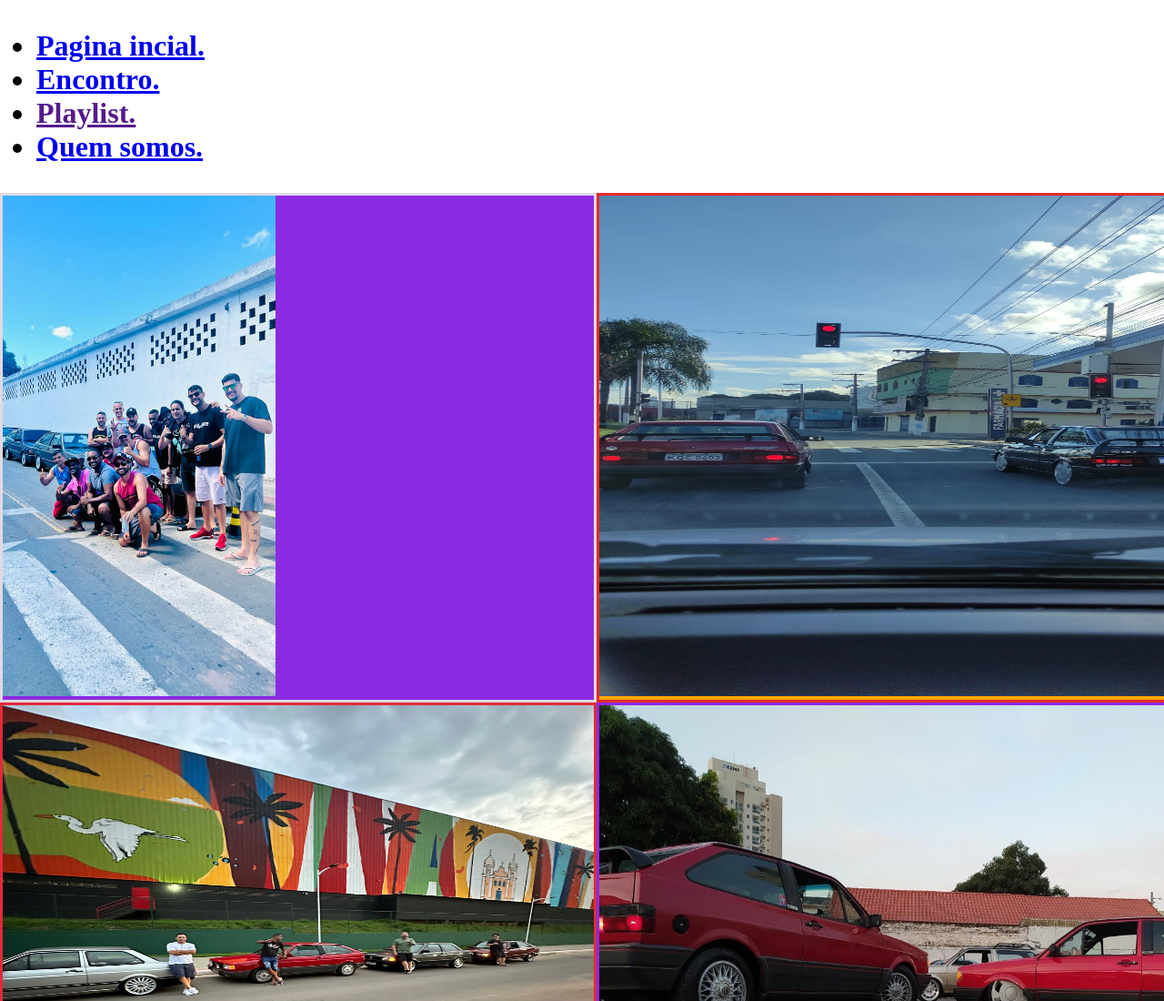
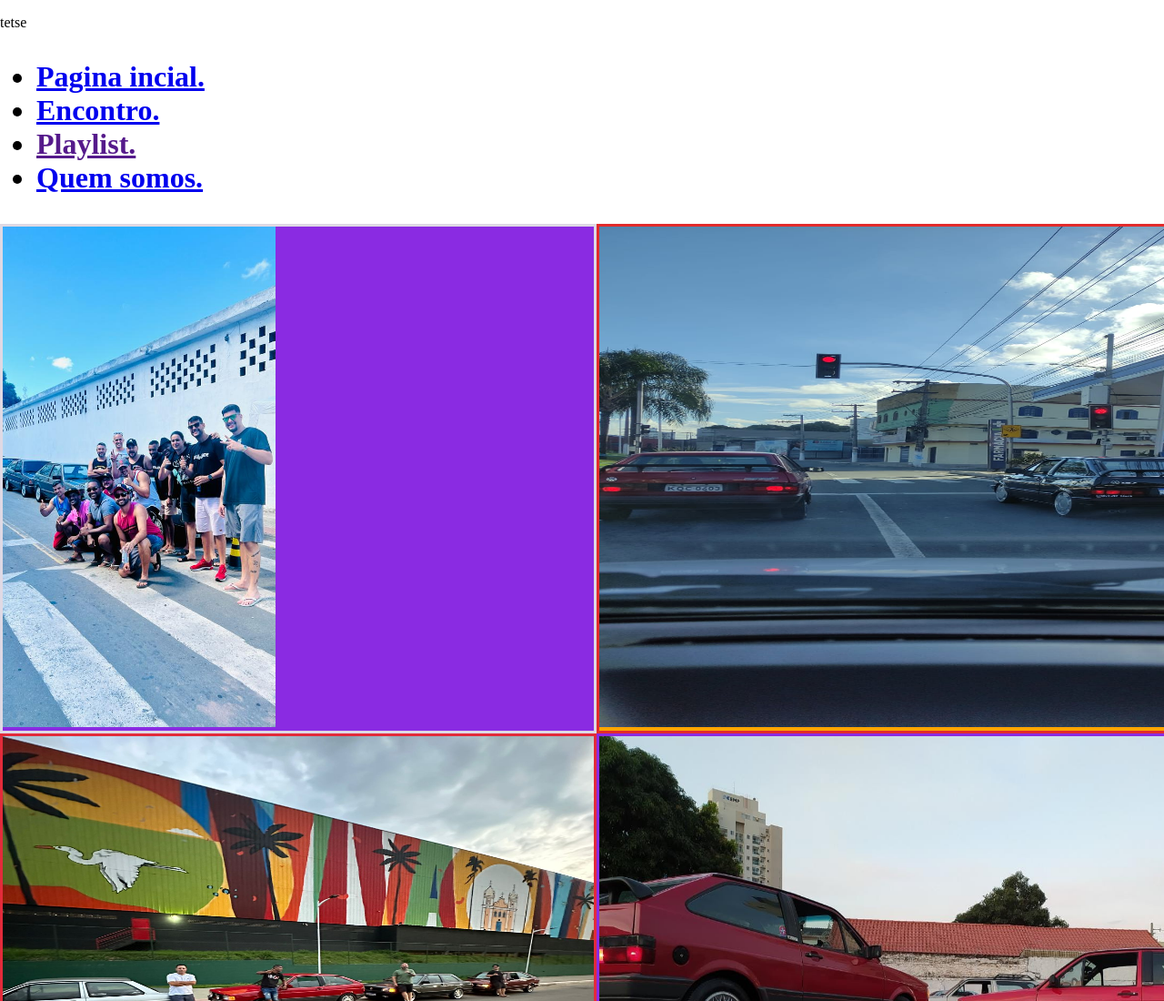
Before and after one commit to Anttonio94/Anttonio94, a plain HTML site: page teste.html in a window 1280 px wide. Shown: the top 1100 px of the page at 91% size. Drawn offline with Linux system fonts and the light colour scheme.

Commit message:
atualizando uma pagina teste

```diff
--- a/teste.html
+++ b/teste.html
@@ -7,8 +7,7 @@
 
 
 <title>FORA DE SERIE</title>
-
-
+<p> tetse</p>
 
 </head>
 
```
